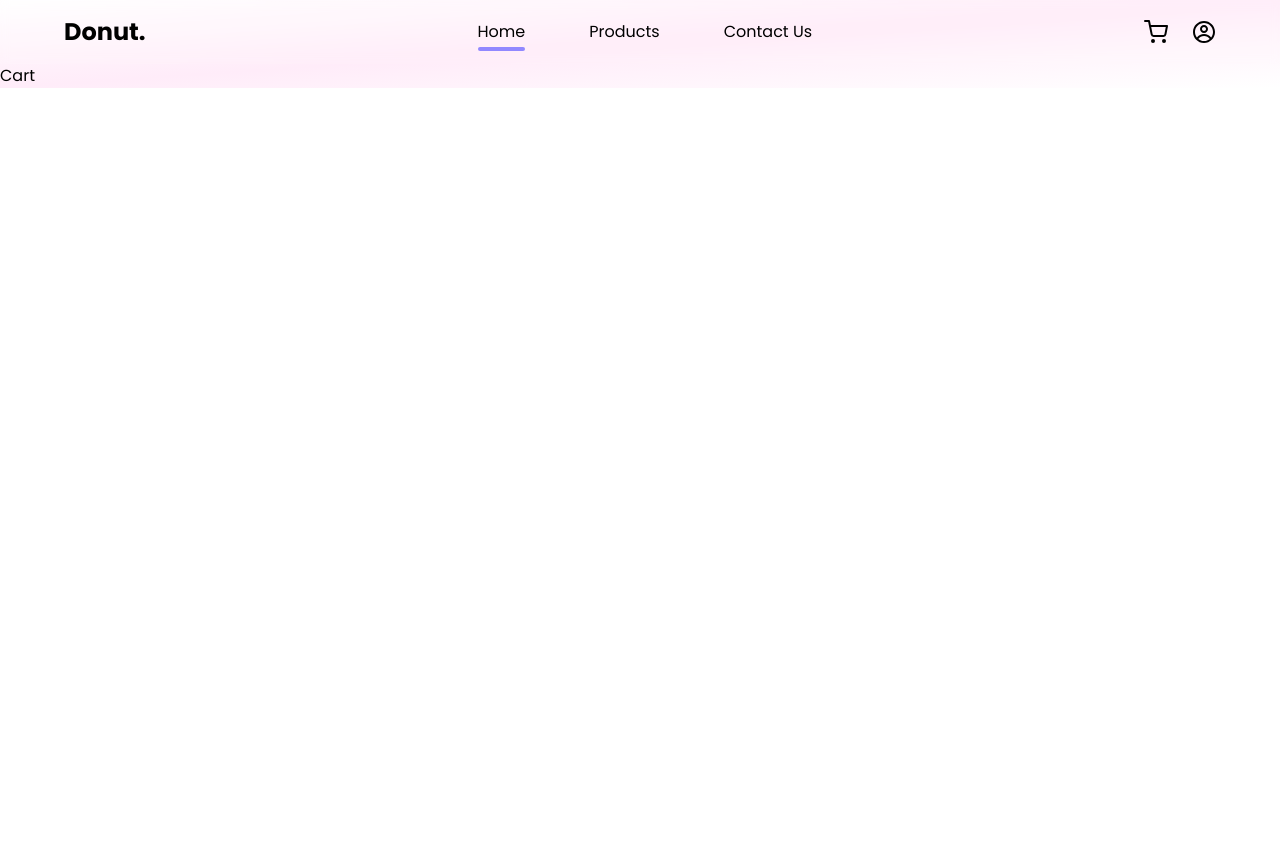
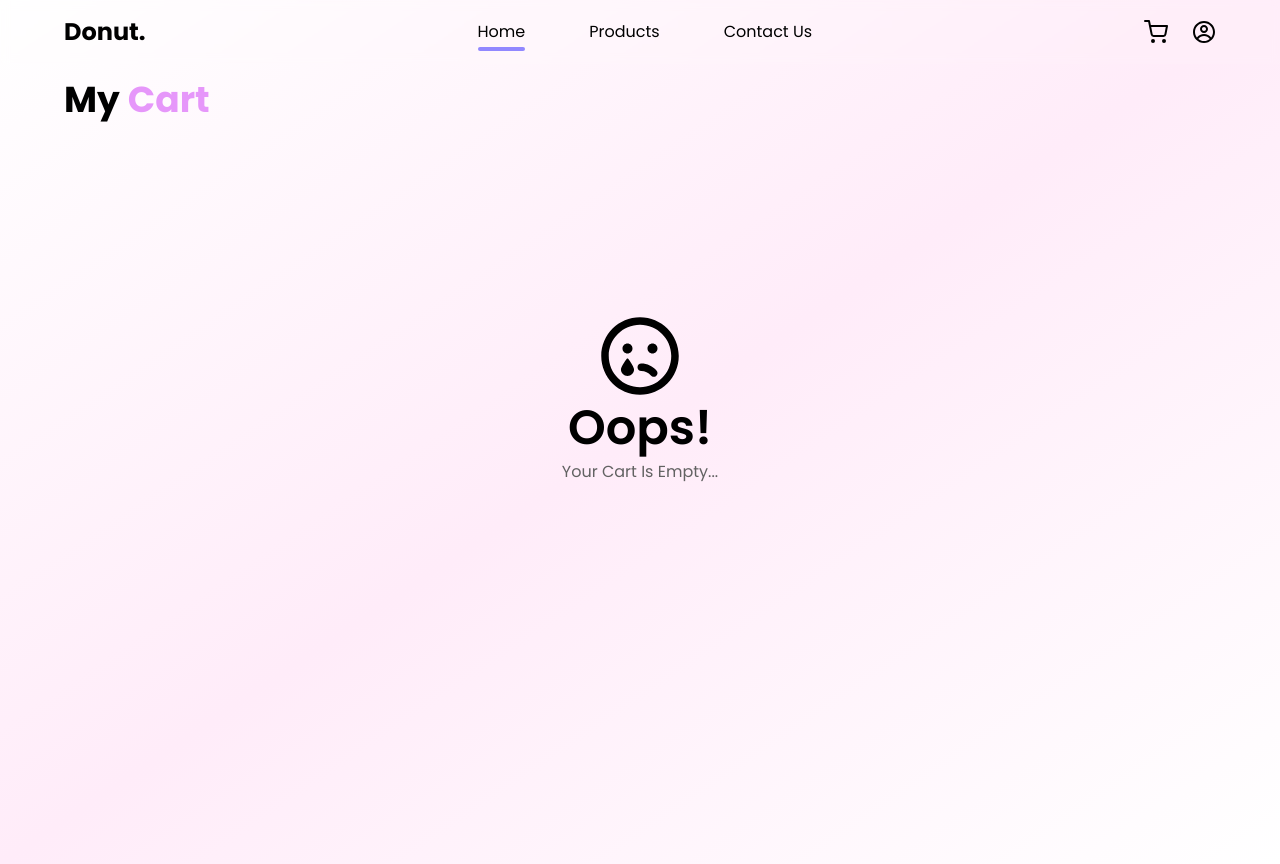
Before and after one commit to axhellyn/final-project-gdsc, a React (Vite) app: page /Cart in a window 1280 px wide. Before the commit the page ends 800 px from the top, so only its background shows below. Built offline with nearby package versions, Linux system fonts and the light colour scheme.

Commit message:
feat: add cart

```diff
--- a/src/App.jsx
+++ b/src/App.jsx
@@ -1,19 +1,28 @@
 import "./index.css";
-import HomePage from './pages/HomePage'
-import { createBrowserRouter, Routes, Route, BrowserRouter } from "react-router-dom";
-import Navbar from './components/ui/Navbar'
+import HomePage from "./pages/HomePage";
+import {
+  createBrowserRouter,
+  Routes,
+  Route,
+  BrowserRouter,
+} from "react-router-dom";
+import Navbar from "./components/ui/Navbar";
 import Cart from "./pages/Cart";
+import ShopContextProvider from "./context/ShopContext";
+import Footer from "./components/ui/Footer";
 
 function App() {
   return (
     <div className="font-poppins bg-gradient-to-br from-white via-softPink via-65%% to-white">
-      <BrowserRouter>
-        <Navbar/>
-        <Routes>
-          <Route path="/" element={<HomePage/>}/>
-          <Route path="/Cart" element={<Cart/>}/>
-        </Routes>
-      </BrowserRouter>
+      <ShopContextProvider>
+        <BrowserRouter>
+          <Navbar />
+          <Routes>
+            <Route path="/" element={<HomePage />} />
+            <Route path="/Cart" element={<Cart />} />
+          </Routes>
+        </BrowserRouter>
+      </ShopContextProvider>
     </div>
   );
 }
--- /dev/null
+++ b/src/components/CartList.jsx
@@ -0,0 +1,33 @@
+import React, { useContext } from "react";
+import CartItem from "./ui/CartItem";
+import { products } from "../utils/data";
+import { ShopContext } from "../context/ShopContext";
+import Button from "./ui/Button";
+
+export default function CartList() {
+  const { cartItems, getPriceTotal, rupiahFormat } = useContext(ShopContext);
+
+  return (
+    <div>
+      <div className="py-4">
+        {products.map((product) =>
+          cartItems[product.id] > 0 ? (
+            <CartItem key={product.id} product={product} />
+          ) : (
+            ""
+          )
+        )}
+      </div>
+
+      <div className="py-10 flex flex-col gap-4">
+        <div className="flex gap-2">
+          <span className="font-bold">Total:</span>
+          <p>{rupiahFormat(getPriceTotal())}</p>
+        </div>
+        <div className="flex items-center justify-center">
+          <Button textButton="Checkout" />
+        </div>
+      </div>
+    </div>
+  );
+}
--- a/src/components/ProductList.jsx
+++ b/src/components/ProductList.jsx
@@ -3,15 +3,15 @@ import { products } from "../utils/data";
 
 export default function ProductList({onVisible}) {
 
+
+
     return (
     <div>
       <div className="flex flex-wrap items-center justify-center">
-          {products.slice(0, onVisible).map((e) => (
+          {products.slice(0, onVisible).map((product) => (
             <Product
-              key={e.id}
-              imgCard={e.imgUrl}
-              variant={e.variant}
-              price={e.price}
+              key={product.id}
+              product={product}
             />
           ))}
       </div>
--- /dev/null
+++ b/src/components/ui/CartItem.jsx
@@ -0,0 +1,58 @@
+import React, { useContext, useState } from "react";
+import { ShopContext } from "../../context/ShopContext";
+import { IoClose } from "react-icons/io5";
+import Button from "./Button";
+import { FaPlus } from "react-icons/fa";
+import { TiMinus } from "react-icons/ti";
+
+export default function CartItem({ product }) {
+  const { cartItems, addToCart, removeFromCart, removeAllItems, rupiahFormat } =
+    useContext(ShopContext);
+
+  return (
+    <div className="py-2 md:py-6 border-b-2 border-black border-opacity-10 bg-white bg-opacity-20 rounded-2xl">
+      <div className="flex justify-between items-center">
+        <div className="w-1/2 md:w-1/5 flex items-center h-40">
+          <img className="w-40" src={product.imgUrl} alt="donut img" />
+        </div>
+
+        <div className="w-1/2 md:w-4/5 flex flex-col gap-2 md:gap-0 md:flex-row justify-between items-start md:items-center">
+          <div className="md:w-1/5">
+            <h3 className="font-medium text-lg">{product.variant}</h3>
+          </div>
+
+          <div className="md:w-1/5 text-center">
+            <span className="text-base">{rupiahFormat(product.price)}</span>
+          </div>
+
+          <div className="md:w-1/5 flex justify-center item-center">
+            <div className="flex border-black border-2 rounded-3xl py-[2px] px-2 md:py-1 md:px-3">
+              <div
+                className="flex items-center justify-center"
+                onClick={() => removeFromCart(product.id)}
+              >
+                <TiMinus className="h-2 w-2 md:h-3 md:w-3 cursor-pointer" />
+              </div>
+              <span className="w-8 md:w-10 h-fit text-center py-0 text-sm md:text-base">
+                {cartItems[product.id]}
+              </span>
+              <div
+                className="flex items-center justify-center"
+                onClick={() => addToCart(product.id)}
+              >
+                <FaPlus className="h-2 w-2 md:h-3 md:w-3 cursor-pointer" />
+              </div>
+            </div>
+          </div>
+
+          <div
+            onClick={() => removeAllItems(product.id)}
+            className="hidden md:w-1/5 md:flex items-center justify-center opacity-30"
+          >
+            <IoClose className="h-8 w-8 cursor-pointer" />
+          </div>
+        </div>
+      </div>
+    </div>
+  );
+}
--- a/src/components/ui/Navbar.jsx
+++ b/src/components/ui/Navbar.jsx
@@ -1,14 +1,16 @@
-import React, { useState } from "react";
+import React, { useContext, useState } from "react";
 import { FiShoppingCart } from "react-icons/fi";
 import { CgProfile } from "react-icons/cg";
 import { RxHamburgerMenu } from "react-icons/rx";
 import { VscClose } from "react-icons/vsc";
-import { Link, NavLink } from "react-router-dom";
+import { Link } from "react-router-dom";
+import { ShopContext } from "../../context/ShopContext";
 
 export default function navbar() {
   const [isClicked, setIsClicked] = useState(false);
   const [scrolledNavbar, setScrolledNavbar] = useState(false);
   const [menu, setMenu] = useState('home');
+  const {getTotalItems} = useContext(ShopContext);
 
   function toggleNavbar(){
     setIsClicked(!isClicked);
@@ -55,6 +57,9 @@ export default function navbar() {
         <div className={`${isClicked? "top-[200px]":"-top-64"} w-full md:w-auto flex gap-6 md:static absolute left-0 px-8 md:px-0 py-4 md:py-0 bg-white bg-opacity-10 md:bg-opacity-0 backdrop-blur-sm md:backdrop-blur-none shadow-md  md:shadow-none`}>
           <Link to='/Cart' onClick={()=>setMenu('cart')}>
             <FiShoppingCart className="h-6 w-6 cursor-pointer" />
+            <div className={`${getTotalItems() > 0 ? "block" : "hidden"} w-4 h-4 absolute bottom-3 md:-bottom-1 md:-left-1 z-50 rounded-full bg-darkPurple text-white text-xs text-center`}>
+              <span>{getTotalItems()}</span>
+            </div>
           </Link>
           <div>
             <CgProfile className="h-6 w-6 cursor-pointer" />
--- a/src/components/ui/Product.jsx
+++ b/src/components/ui/Product.jsx
@@ -1,19 +1,22 @@
-import React from 'react'
+import React, { useContext } from 'react'
 import SecondaryButton from './SecondaryButton'
+import { ShopContext } from '../../context/ShopContext'
 
-export default function Product({imgCard, variant, price}) {
+export default function Product({product}) {
+  const {addToCart, cartItems, rupiahFormat} = useContext(ShopContext);
+
   return (
     <div className='min-h-fit min-w-fit bg-white bg-opacity-0 shadow-xl rounded-3xl mx-4 my-2'>
         <div className='flex flex-col px-8 py-4'>
             <div className='w-full flex justify-center h-40'>
-                <img  className='w-40' src={imgCard} alt="donut" />
+                <img  className='w-40' src={product.imgUrl} alt="donut img" />
             </div>
 
-            <h3 className='font-medium text-lg'>{variant}</h3>
-            <span className='text-gray text-base'>{price}</span>
+            <h3 className='font-medium text-lg'>{product.variant}</h3>
+            <span className='text-gray text-base'>{rupiahFormat(product.price)}</span>
 
             <div className='flex justify-center mt-4'>
-               <SecondaryButton textButton="Add to Cart"/>
+               <SecondaryButton textButton={`Add to Cart ${cartItems[product.id]>0 ? `(${cartItems[product.id]})`:""}`} onClick={() => addToCart(product.id)}/>
             </div>
         </div>
     </div>
--- /dev/null
+++ b/src/context/ShopContext.jsx
@@ -0,0 +1,66 @@
+import React, { createContext, useState } from 'react'
+import { products } from '../utils/data';
+
+export const ShopContext = createContext(null);
+
+function getDefaultCart(){
+    let cart = {};
+    for(let i=1; i<products.length+1; i++){
+        cart[i]=0;
+    }
+
+    return cart;
+}
+
+export default function ShopContextProvider(props) {
+    const [cartItems, setCartItems] = useState(getDefaultCart());
+
+    function addToCart(id){
+        setCartItems((prev)=>({...prev, [id]: prev[id] + 1}))
+    }
+
+    function removeFromCart(id){
+        setCartItems((prev)=>({...prev, [id]: prev[id] - 1}))
+    }
+
+    function removeAllItems(id){
+        setCartItems((prev) => ({...prev, [id]: prev[id] = 0}))
+    }
+
+    function getTotalItems(){
+        let totalItems = 0;
+        for(const item in cartItems){
+            if(cartItems[item]>0){
+                totalItems+=cartItems[item];
+            }
+        }
+
+        return totalItems;
+    }
+
+    function getPriceTotal(){
+        let totalPrice = 0;
+        for(const item in cartItems){
+            if(cartItems[item]>0){
+                let productPrice = products.find((product)=> product.id == item).price
+                totalPrice+=productPrice*cartItems[item];
+            }
+        }
+
+        return totalPrice;
+    }
+
+    function rupiahFormat(price){
+        const formatter = new Intl.NumberFormat('id-ID', {
+          style: 'currency',
+          currency: 'IDR',
+          minimumFractionDigits: 0
+        });
+        return formatter.format(price);
+      };
+
+
+  return (
+    <ShopContext.Provider value={{cartItems, addToCart, removeFromCart, getTotalItems, removeAllItems, getPriceTotal, rupiahFormat}}>{props.children}</ShopContext.Provider>
+  )
+}
--- a/src/pages/Cart.jsx
+++ b/src/pages/Cart.jsx
@@ -1,7 +1,34 @@
-import React from 'react'
+import React, { useContext } from "react";
+import CartList from "../components/CartList";
+import { ShopContext } from "../context/ShopContext";
+import { FaRegSadTear } from "react-icons/fa";
 
 export default function Cart() {
+  const { getTotalItems } = useContext(ShopContext);
+
   return (
-    <div>Cart</div>
-  )
+    <div className="min-h-screen px-8 py-10 md:px-16 md:py-4">
+      <div>
+        <div className="text-2xl md:text-3xl xl:text-4xl font-bold">
+          <div className="flex gap-2">
+           <h1>My</h1>
+           <h1 className="text-darkPink">Cart</h1>
+          </div>
+        </div>
+        <div className="flex flex-col">
+          {getTotalItems() > 0 ? (
+            <CartList />
+          ) : (
+            <div className="w-full h-[70vh] flex items-center justify-center">
+              <div className="flex flex-col items-center gap-2">
+                <FaRegSadTear className="w-20 h-20"/>
+                <h1 className="text-5xl font-semibold">Oops!</h1>
+                <h3 className="text-gray">Your Cart Is Empty...</h3>
+              </div>
+            </div>
+          )}
+        </div>
+      </div>
+    </div>
+  );
 }
--- a/src/utils/data.js
+++ b/src/utils/data.js
@@ -3,48 +3,48 @@ export const products = [
         'id':1,
         'imgUrl':'./src/assets/strawberryDonut.png',
         'variant':'Berry Bliss',
-        'price':'Rp. 14,300'
+        'price':14300
     },
     {
         'id':2,
         'imgUrl':'./src/assets/vanillaDonut.png',
         'variant':'Vanilla Breeze',
-        'price':'Rp. 14,300'
+        'price':14300
     },
     {
         'id':3,
         'imgUrl':'./src/assets/MochaDonut.png',
         'variant':'Coffee Ring',
-        'price':'Rp. 13,300'
+        'price':15300
     },
     {
         'id':4,
         'imgUrl':'./src/assets/candyDonut.png',
         'variant':'Candy Twist',
-        'price':'Rp. 15,300'
+        'price':14300
     },
     {
         'id':5,
         'imgUrl':'./src/assets/oreoDonut.png',
         'variant':'Cookie Dream',
-        'price':'Rp. 14,300'
+        'price':15300
     },
     {
         'id':6,
         'imgUrl':'./src/assets/chocoDonut.png',
         'variant':'Cocoa Delight',
-        'price':'Rp. 15,300'
+        'price':14300
     },
     {
         'id':7,
         'imgUrl':'./src/assets/caramelDonut.png',
         'variant':'Sugar Rush',
-        'price':'Rp. 13,300'
+        'price':13300
     },
     {
         'id':8,
         'imgUrl':'./src/assets/tiramisuDonut.png',
         'variant':'Espresso Treat',
-        'price':'Rp. 14,300'
+        'price':14300
     }
 ]
```
